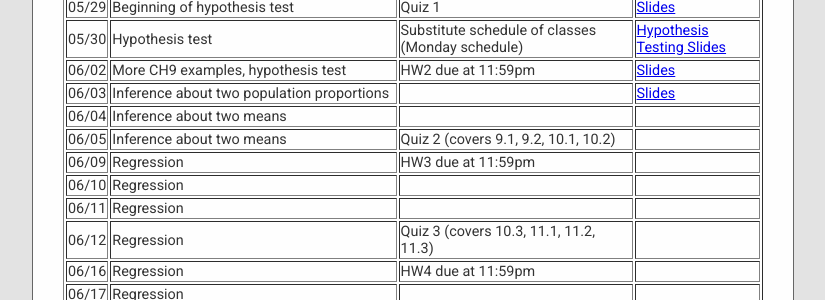
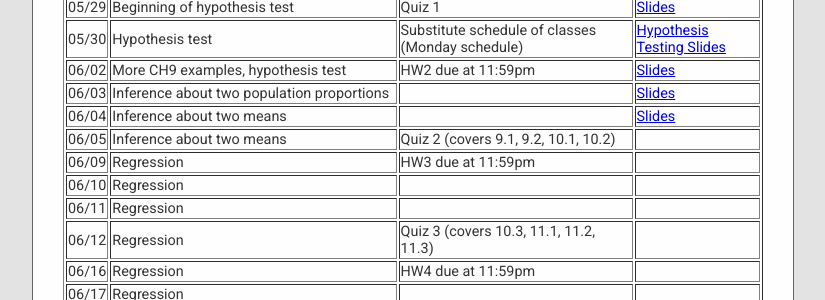
Before and after one commit to cesail/cesail.github.io, a Jekyll site: the page built from courses/25s1ma116/index.html, in a window 1280 px wide. Shown: the part 718-1018 px from the top of the page, without its empty margins (227-1052 px from the left). Built offline with Jekyll 4.4.1, drawn with Linux system fonts in a browser that asks for light colours; some web fonts are replaced; a script that is not in the unit is left out.

Commit message:
Update index.html

```diff
--- a/courses/25s1ma116/index.html
+++ b/courses/25s1ma116/index.html
@@ -155,7 +155,7 @@
   <tr><td> 06/04 </td>
      <td> Inference about two means </td>
      <td> </td>
-    <td>  </td>
+    <td> <a href="0604.pdf"> Slides </a> </td>
   </tr>
 
   <tr><td> 06/05 </td>
```
